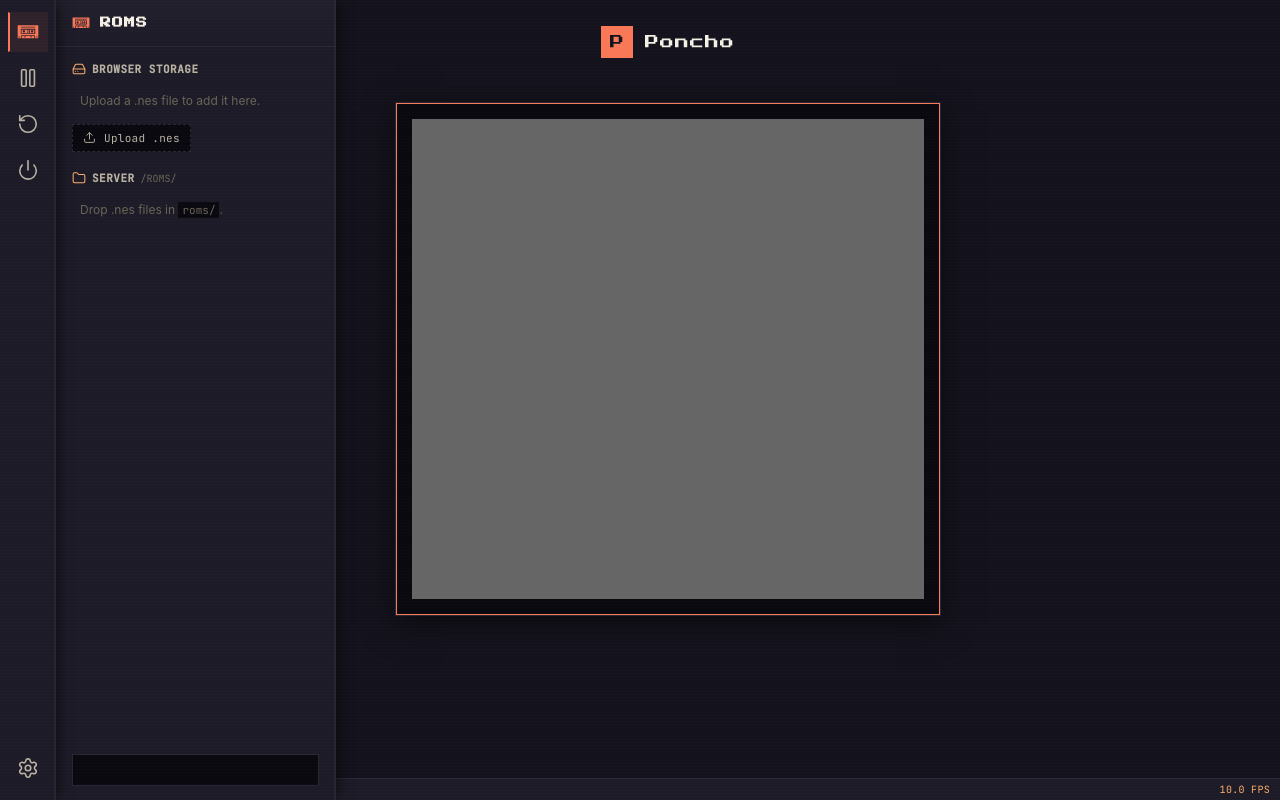
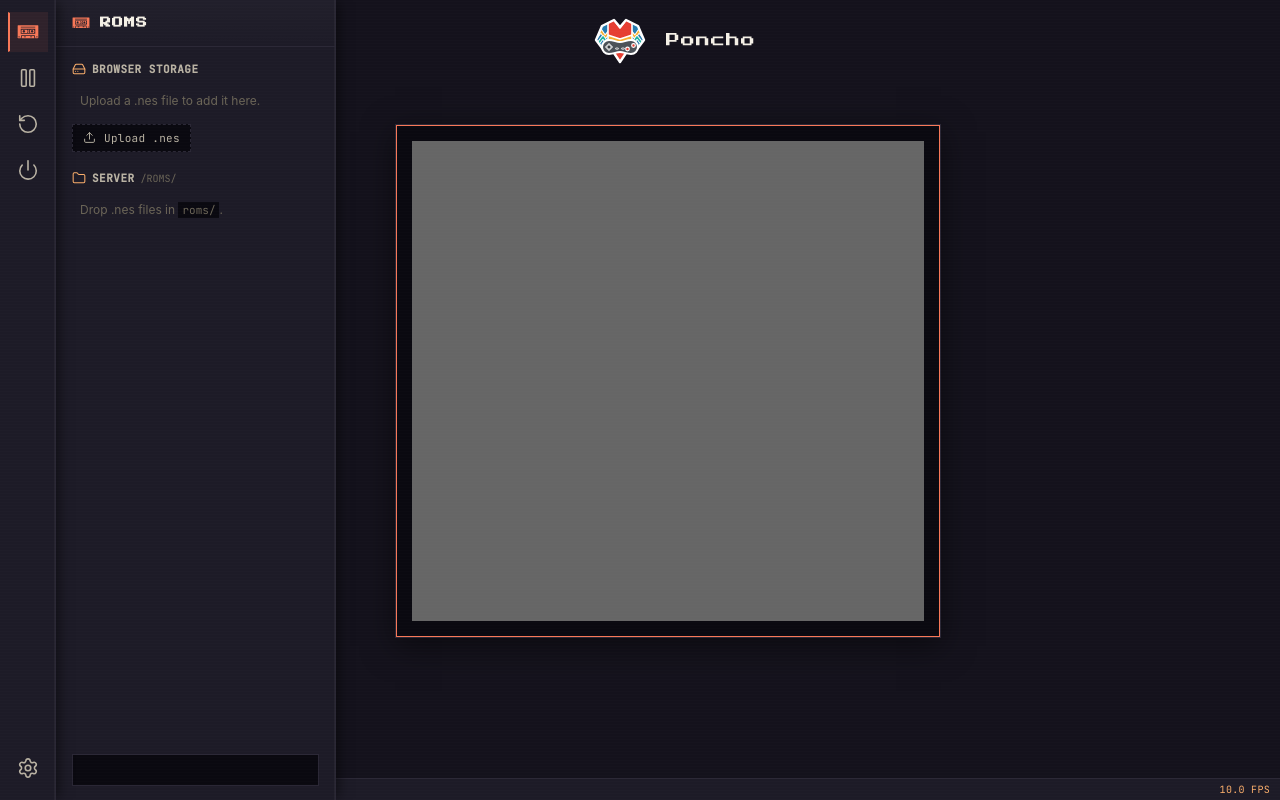
Before and after one commit to DaJungle79/poncho, a website built with Vite: page index.html in a window 1280 px wide. Built offline with nearby package versions, Linux system fonts and the light colour scheme; animation ran at ten frames a second; files whose address does not match are found by name.

Commit message:
add logo

```diff
--- a/index.html
+++ b/index.html
@@ -25,7 +25,7 @@
                a game is loaded. Both kept in the DOM so CSS transitions
                can animate between them. -->
           <div id="brand" class="brand">
-            <span class="brand-glyph">P</span>
+            <img id="brand-logo" class="brand-logo" alt="Poncho" />
             <span class="brand-name">Poncho</span>
           </div>
           <div id="game-title" class="game-title" hidden>
--- a/src/shells/web/app.ts
+++ b/src/shells/web/app.ts
@@ -28,6 +28,8 @@ import { ControlsPanel } from './ui/panels/controls-panel';
 import { RomInfoClient } from '../../rom/info-client';
 import type { LoadedRom, RomMeta } from '../../domain/rom';
 import type { Platform } from '../../platform/types';
+import logoLight from './ui/logo-light.svg?url';
+import logoDark from './ui/logo-dark.svg?url';
 
 /**
  * Required DOM elements the App expects to find. The shell's
@@ -317,6 +319,8 @@ export class App {
 
   private applyTheme(theme: 'dark' | 'light'): void {
     document.documentElement.dataset.theme = theme;
+    const logo = document.getElementById('brand-logo') as HTMLImageElement | null;
+    if (logo) logo.src = theme === 'dark' ? logoDark : logoLight;
   }
 
   private applyStatusBar(visible: boolean): void {
--- a/src/shells/web/ui/raw.d.ts
+++ b/src/shells/web/ui/raw.d.ts
@@ -7,3 +7,8 @@ declare module '*.svg?raw' {
   const content: string;
   export default content;
 }
+
+declare module '*.svg?url' {
+  const url: string;
+  export default url;
+}
--- a/src/styles.css
+++ b/src/styles.css
@@ -612,7 +612,7 @@ select:focus-visible {
   flex-direction: column;
   align-items: center;
   /* Bottom padding leaves room for the fixed-position status bar. */
-  padding: 20px 20px 32px;
+  padding: 0 20px 32px;
   gap: 12px;
 }
 html[data-status-bar='hidden'] .layout-main { padding-bottom: 20px; }
@@ -629,7 +629,7 @@ html[data-status-bar='hidden'] .layout-main { padding-bottom: 20px; }
   align-items: center;
   justify-content: center;
   gap: 14px;
-  padding: 6px 0 18px;
+  padding: 0 0 18px;
 }
 
 /* ----- Brand (no ROM loaded) ------------------------------------------- */
@@ -638,18 +638,12 @@ html[data-status-bar='hidden'] .layout-main { padding-bottom: 20px; }
   display: flex;
   align-items: center;
   justify-content: center;
-  gap: 12px;
+  gap: 6px;
 }
-.brand-glyph {
-  width: 32px;
-  height: 32px;
-  display: inline-flex;
-  align-items: center;
-  justify-content: center;
-  background: var(--accent);
-  color: var(--bg);
-  font-family: var(--font-pixel);
-  font-size: 14px;
+.brand-logo {
+  height: 80px;
+  width: auto;
+  display: block;
 }
 .brand-name {
   font-family: var(--font-pixel);
@@ -678,7 +672,7 @@ html[data-status-bar='hidden'] .layout-main { padding-bottom: 20px; }
 .game-title-name {
   margin: 0;
   font-family: var(--font-pixel);
-  font-size: 22px;
+  font-size: 18px;
   line-height: 1.15;
   letter-spacing: 1.5px;
   color: var(--fg);
```
Also changed, not shown: CHANGELOG.md, README.md, src/shells/web/ui/logo-dark.svg (added), src/shells/web/ui/logo-light.svg (added).
